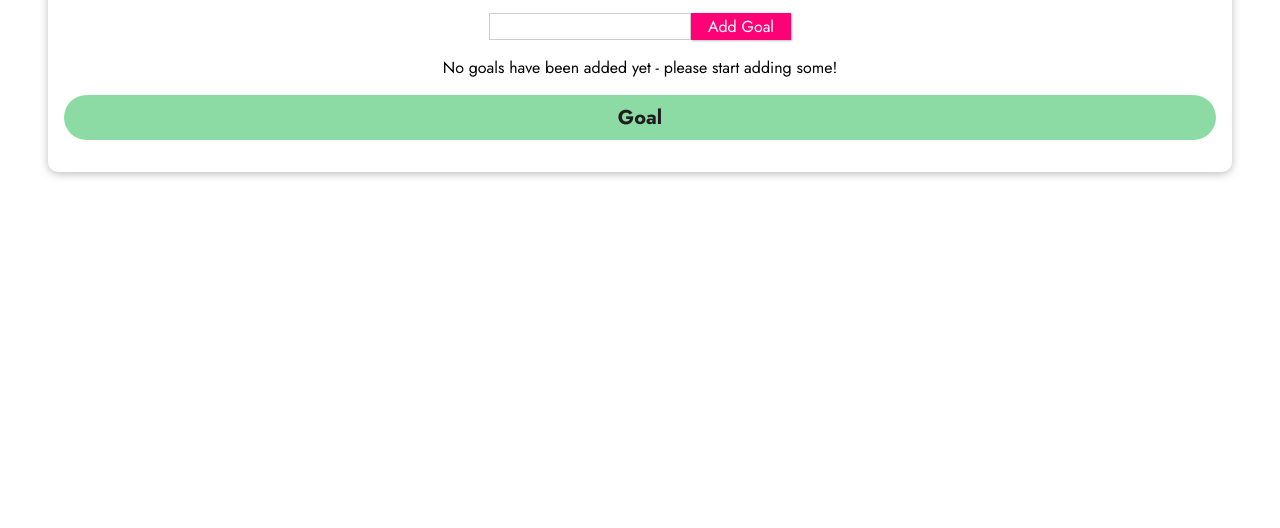
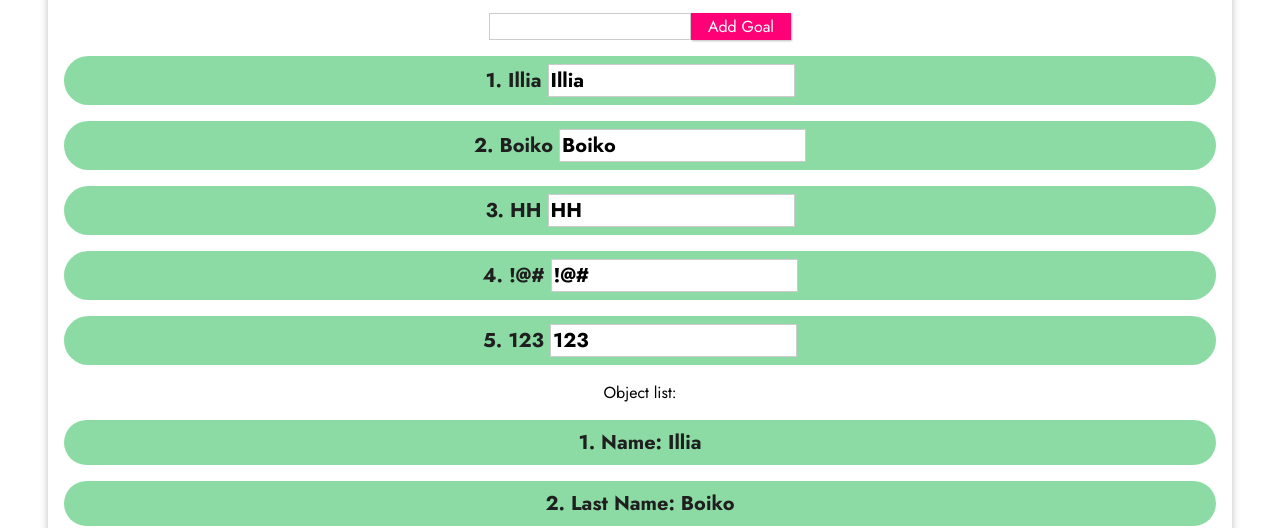
Before and after one commit to BizarrIlliada/lists-cond-starting-setup-Vue-course, a plain HTML site: page index.html in a window 1280 px wide. Shown: the part 286-814 px from the top of the page. Drawn offline with nearby package versions, Linux system fonts and the light colour scheme.

Commit message:
rendering list items

```diff
--- a/app.js
+++ b/app.js
@@ -1,7 +1,40 @@
 const app = Vue.createApp({
   data() {
-    return { goals: [] };
+    return {
+      goals: ['Illia', 'Boiko', 'HH', '!@#', '123'],
+      newGoal: '',
+      goalToDelete: '',
+      me: {
+        name: 'Illia',
+        'last name': 'Boiko',
+        age: 22,
+        city: 'Lviv'
+      }
+    };
   },
+
+  methods: {
+    addGoal() {
+      this.goals.push(this.newGoal);
+      this.newGoal = '';
+    },
+
+    deleteGoal(index) {
+      this.goals.splice(index, 1)
+    }
+  },
+
+  watch: {
+    goals: {
+      handler(value) {
+        if (value.length > 5) {
+          value.shift();
+        }
+      },
+
+      deep: true,
+    }
+  }
 });
 
 app.mount('#user-goals');
--- a/index.html
+++ b/index.html
@@ -18,11 +18,31 @@
     </header>
     <section id="user-goals">
       <h2>My course goals</h2>
-      <input type="text" />
-      <button>Add Goal</button>
-      <p>No goals have been added yet - please start adding some!</p>
+      <input v-model="newGoal" type="text" />
+      <button @click="addGoal">
+        Add Goal
+      </button>
+      <p v-if="!goals.length">No goals have been added yet - please start adding some!</p>
+      <ul v-else>
+        <li
+          v-for="(goal, index) in goals"
+          :key="goal"
+          @click="deleteGoal(index)"
+        >
+        {{ index + 1 }}. {{ goal }}
+        <input
+          type="text"
+          v-model="goals[index]"
+          @click.stop
+        >
+        </li>
+      </ul>
+
+      <p v-show="me">Object list:</p>
       <ul>
-        <li>Goal</li>
+        <li v-for="(value, key, index) in me">
+          {{ index + 1 }}. {{ key }}: {{ value }}
+        </li>
       </ul>
     </section>
   </body>
--- a/styles.css
+++ b/styles.css
@@ -49,6 +49,7 @@ header {
   padding: 0.5rem;
   color: #1f1f1f;
   border-radius: 25px;
+  text-transform: capitalize;
 }
 
 #user-goals input {
```
